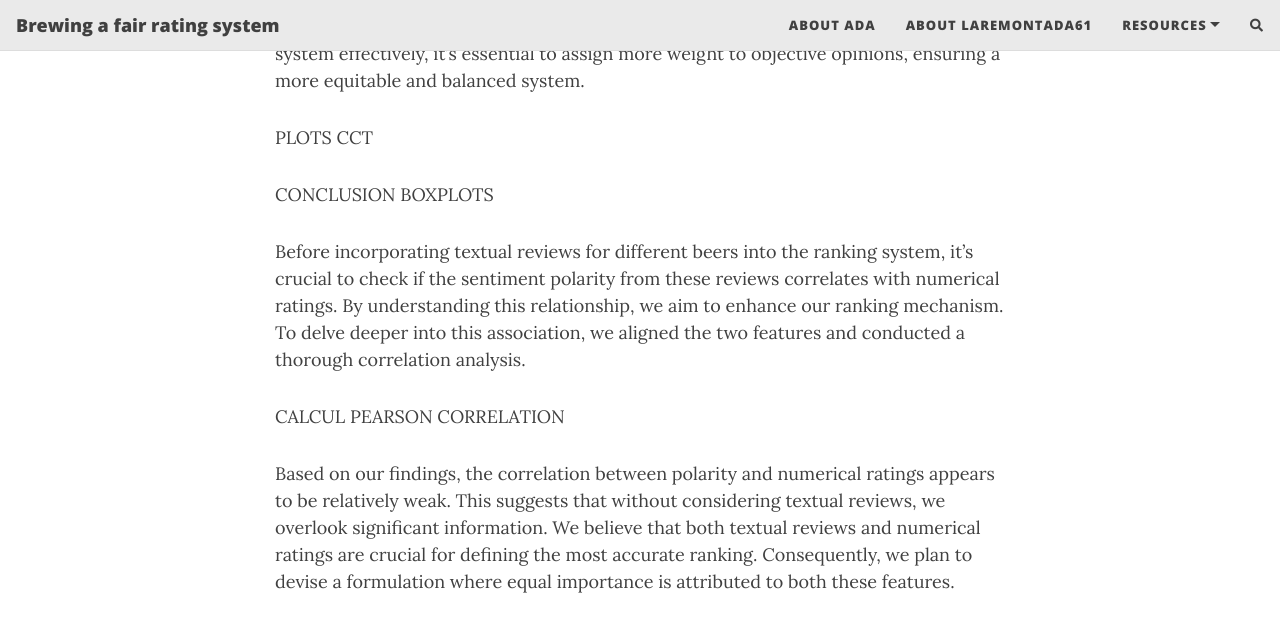
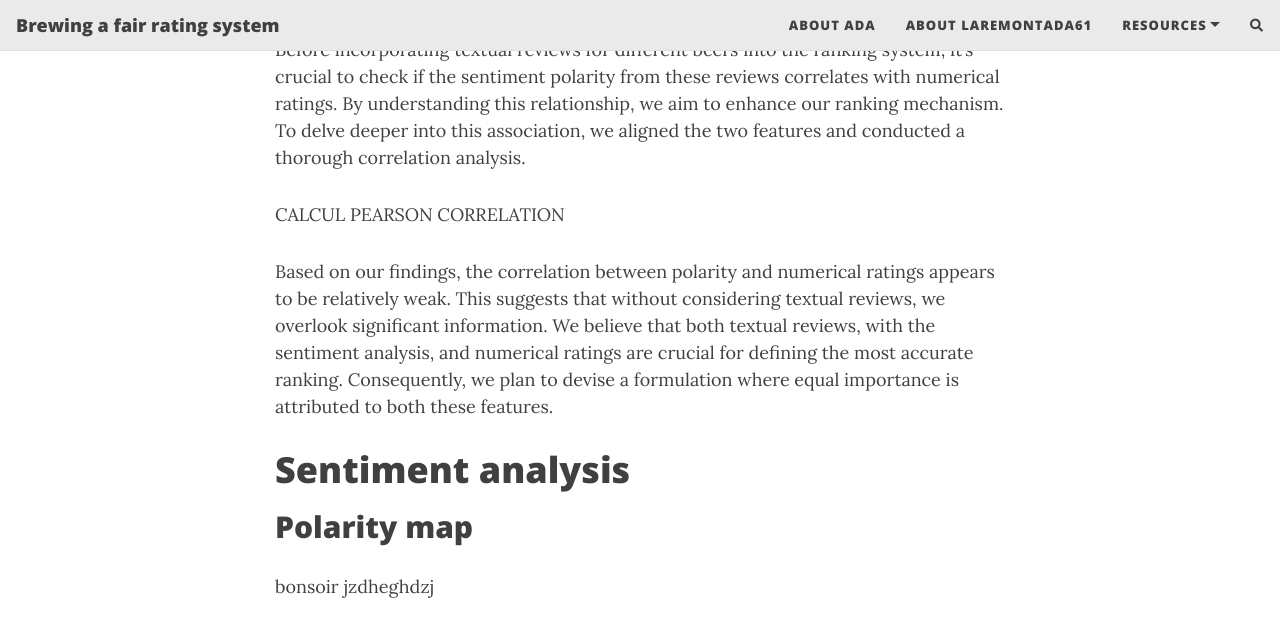
Before and after one commit to epfl-ada/ada-2023-project-laremontada61, a Jekyll site: the page built from docs/index.md, in a window 1280 px wide and 900 px high, scrolled down 4128 px, cut to the strip 0-626 px from the top of the window. Built offline with Jekyll 4.4.1, drawn with Linux system fonts in a browser that asks for light colours; nearby versions of some CDN libraries; the list of posts is cut into pages by our own code; comment, search, counter and statistics services are not loaded; some of the changed text lies outside the part shown.

Commit message:
top_10_brew + index

```diff
--- a/docs/index.md
+++ b/docs/index.md
@@ -68,9 +67,12 @@
 
 CALCUL PEARSON CORRELATION
 
-Based on our findings, the correlation between polarity and numerical ratings appears to be relatively weak. This suggests that without considering textual reviews, we overlook significant information. We believe that both textual reviews and numerical ratings are crucial for defining the most accurate ranking. Consequently, we plan to devise a formulation where equal importance is attributed to both these features.
+Based on our findings, the correlation between polarity and numerical ratings appears to be relatively weak. This suggests that without considering textual reviews, we overlook significant information. We believe that both textual reviews, with the sentiment analysis, and numerical ratings are crucial for defining the most accurate ranking. Consequently, we plan to devise a formulation where equal importance is attributed to both these features.
 
 # Sentiment analysis
+
+
+
 
 ## Polarity map
 bonsoir jzdheghdzj
```
Also changed, not shown: other parts of docs/index.md (+0 -1 lines), docs/index_JJZ.md (+7 -1 lines), 1 other file.
